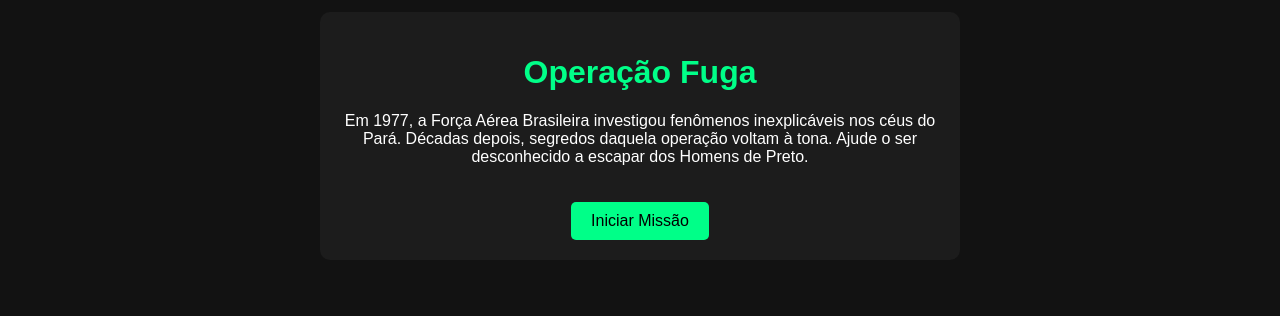
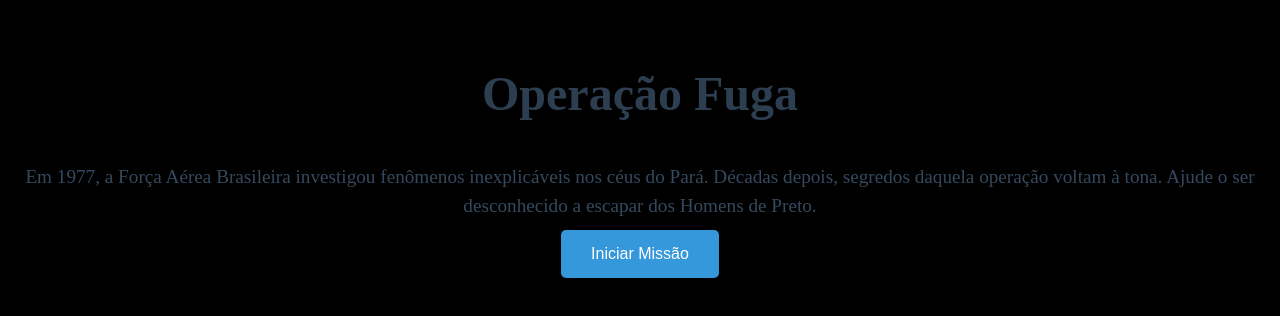
Before and after one commit to Afonsobot999/OP-PRAT0, a plain HTML site: page index.html in a window 1280 px wide. Shown: the part 264-580 px from the top of the page. Drawn offline with Linux system fonts and the light colour scheme.

Commit message:
Update style.css

```diff
--- a/style.css
+++ b/style.css
@@ -1,67 +1,57 @@
 body {
-    font-family: 'Arial', sans-serif;
-    background-color: #121212;
-    color: #ffffff;
-    display: flex;
-    justify-content: center;
-    align-items: center;
-    height: 100vh;
     margin: 0;
+    padding: 0;
+    overflow: hidden; /* Remove barra de rolagem */
+    background-color: black; /* Fundo preto */
+}
+
+.matrix {
+    position: fixed;
+    top: 0;
+    left: 0;
+    width: 100%;
+    height: 100%;
+    color: #0f0; /* Cor verde do código */
+    font-family: 'Courier New', monospace; /* Fonte de monoespaço */
+    font-size: 20px; /* Tamanho da fonte */
+    opacity: 0.1; /* Opacidade para o fundo */
+    pointer-events: none; /* Ignora interações do mouse */
+    z-index: -1; /* Coloca atrás dos outros elementos */
 }
 
 .container {
+    display: flex;
+    flex-direction: column;
+    align-items: center;
+    justify-content: center;
+    height: 100vh;
     text-align: center;
-    background-color: #1c1c1c;
-    padding: 20px;
-    border-radius: 10px;
-    width: 80%;
-    max-width: 600px;
+    margin: 20px;
 }
 
 h1 {
-    color: #00ff88;
+    font-size: 3em; /* Tamanho maior para o título */
+    color: #2c3e50; /* Cor do texto */
+}
+
+p {
+    font-size: 1.2em; /* Tamanho do texto */
+    color: #34495e; /* Cor do texto do parágrafo */
+    line-height: 1.5; /* Espaçamento entre linhas */
+    margin: 10px 0; /* Margem superior e inferior */
 }
 
 button {
-    background-color: #00ff88;
-    color: #000;
-    border: none;
-    padding: 10px 20px;
-    font-size: 16px;
-    cursor: pointer;
-    border-radius: 5px;
-    margin-top: 20px;
+    background-color: #3498db; /* Cor de fundo */
+    color: white; /* Cor do texto */
+    border: none; /* Remove bordas */
+    padding: 15px 30px; /* Espaçamento interno */
+    font-size: 1em; /* Tamanho do texto */
+    border-radius: 5px; /* Cantos arredondados */
+    cursor: pointer; /* Muda o cursor ao passar sobre o botão */
+    transition: background-color 0.3s; /* Efeito de transição */
 }
 
 button:hover {
-    background-color: #00cc6f;
+    background-color: #2980b9; /* Cor ao passar o mouse */
 }
-
-.chat-box {
-    background-color: #222;
-    padding: 20px;
-    border-radius: 10px;
-    margin-top: 20px;
-    text-align: left;
-}
-
-#messages {
-    margin-bottom: 20px;
-    height: 200px;
-    overflow-y: scroll;
-    border: 1px solid #444;
-    padding: 10px;
-    background-color: #2a2a2a;
-}
-
-input[type="text"] {
-    width: 80%;
-    padding: 10px;
-    margin-right: 10px;
-    border: none;
-    border-radius: 5px;
-}
-
-button {
-    padding: 10px 20px;
-}
```
